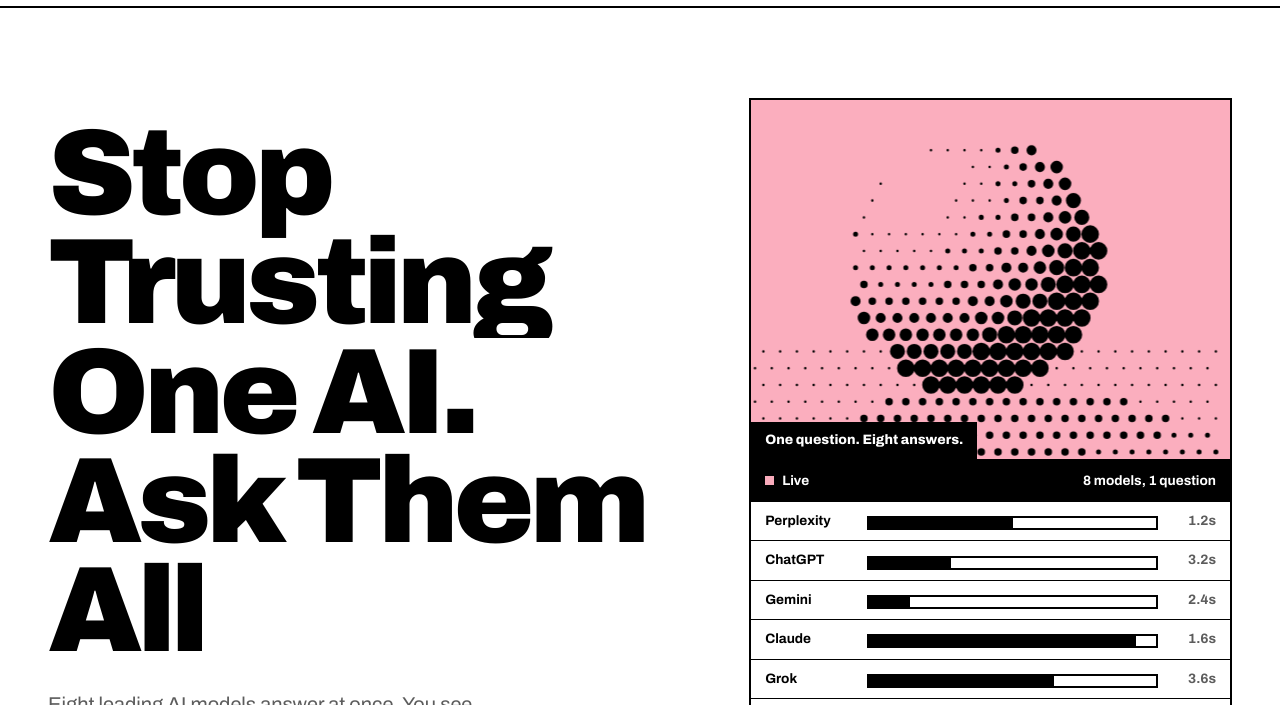
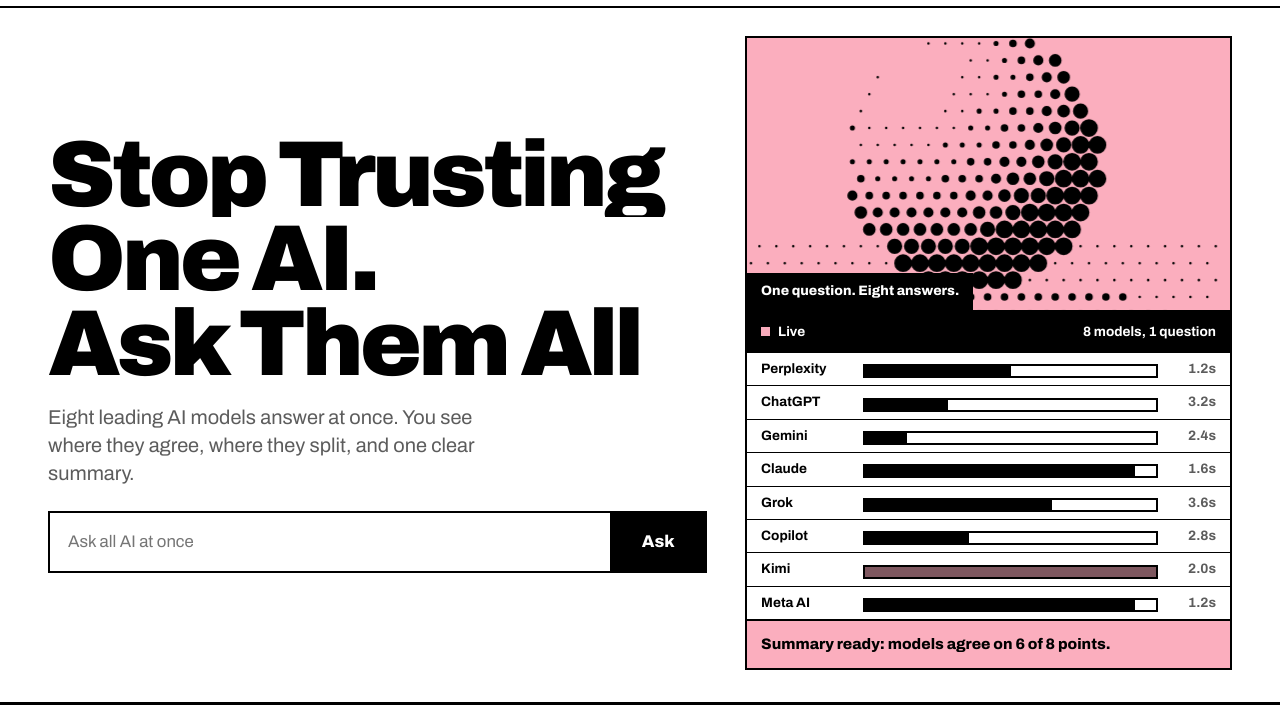
Before and after one commit to justhoneyy/Remagine, a website: page public/index.html in a window 1280 px wide. Shown: the part 58-763 px from the top of the page. Drawn offline with Linux system fonts and the light colour scheme.

Commit message:
Add files via upload

```diff
--- a/public/index.html
+++ b/public/index.html
@@ -166,6 +166,18 @@
 .hero-grid>div:not(.side){min-height:calc(100vh - 109px);min-height:calc(100svh - 109px);display:flex;flex-direction:column;justify-content:center}
 #askForm{margin-top:24px}
 }
+
+@media(min-width:901px){
+.hero{padding-top:clamp(20px,3.5vh,48px)}
+.hero-grid{align-items:center;padding-bottom:clamp(20px,4vh,48px);gap:clamp(24px,3vw,56px)}
+.hero-grid>div:not(.side){container-type:inline-size}
+h1{font-size:clamp(2.8rem,min(14.2cqw,13vh),7.5rem)}
+h1 span{white-space:nowrap}
+.lead{margin-top:clamp(12px,2.2vh,24px)}
+#askForm{margin-top:clamp(16px,3vh,32px)}
+.hero-img svg{aspect-ratio:16/9}
+.lane{padding:6px 14px}
+}
 </style></head>
 <body>
 <header><div id="prog"></div><div class="wrap bar"><a class="logo" href="#top">Remagine</a>
```
